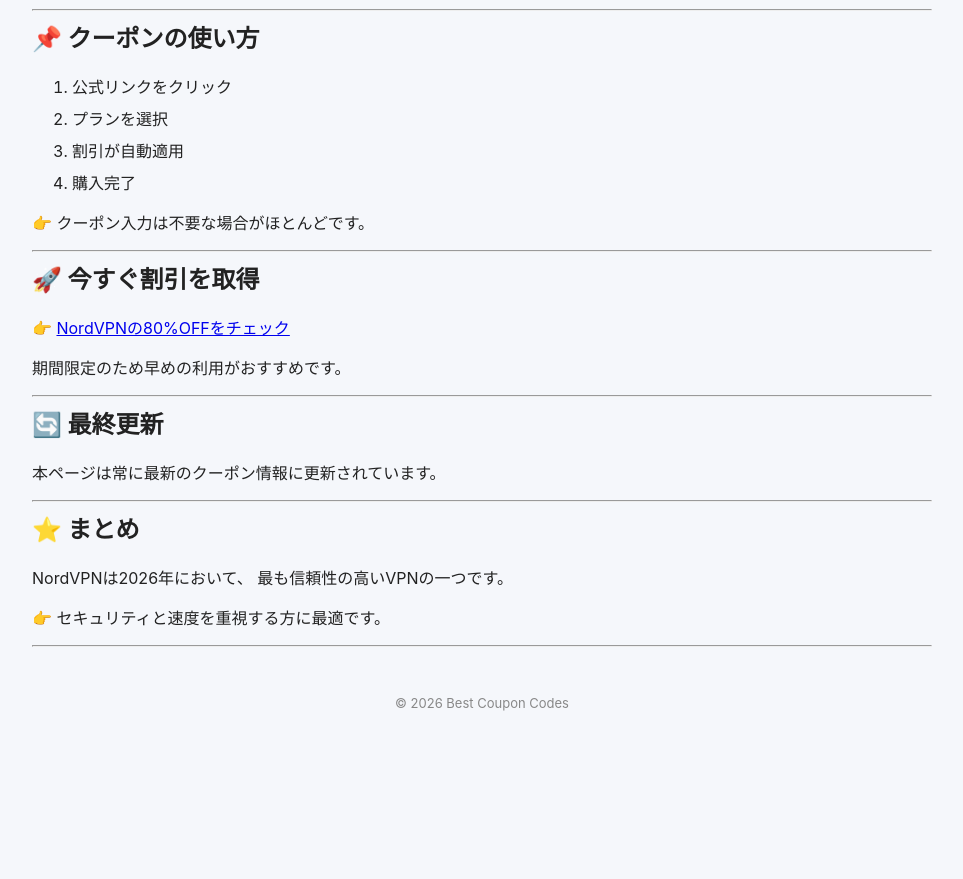
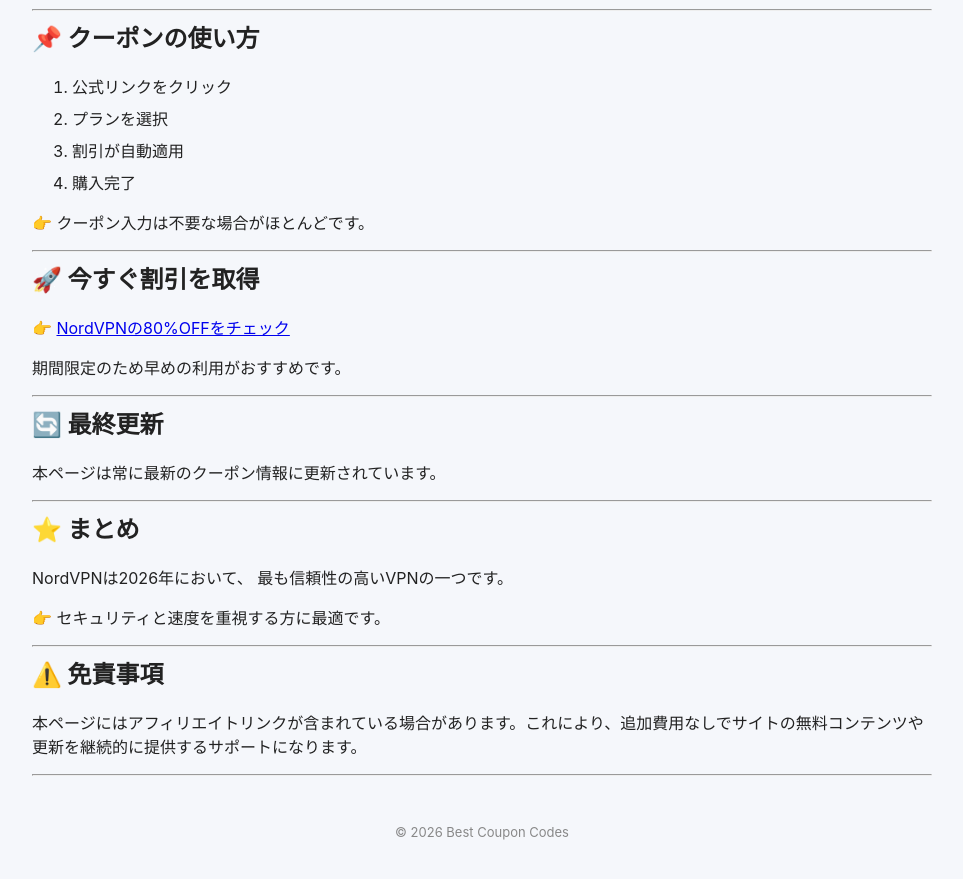
Before and after one commit to BestCouponCodes/best-coupon-codes, a Jekyll site: the page built from nordvpn-coupon-code-ja.md, in a window 1280 px wide and 900 px high, scrolled down 1650 px. Shown: the top 879 px of the window, without its empty margins (158-1121 px from the left). Built offline with Jekyll 4.4.1, drawn with Linux system fonts in a browser that asks for light colours; before the commit the page ends 2421 px from its top, so only the background shows below that.

Commit message:
Add disclaimer about affiliate links
Added a disclaimer section regarding affiliate links.

```diff
--- a/nordvpn-coupon-code-ja.md
+++ b/nordvpn-coupon-code-ja.md
@@ -112,3 +112,9 @@ NordVPNは2026年において、
 👉 セキュリティと速度を重視する方に最適です。
 
 ---
+
+## ⚠️ 免責事項
+
+本ページにはアフィリエイトリンクが含まれている場合があります。これにより、追加費用なしでサイトの無料コンテンツや更新を継続的に提供するサポートになります。
+
+---
```
